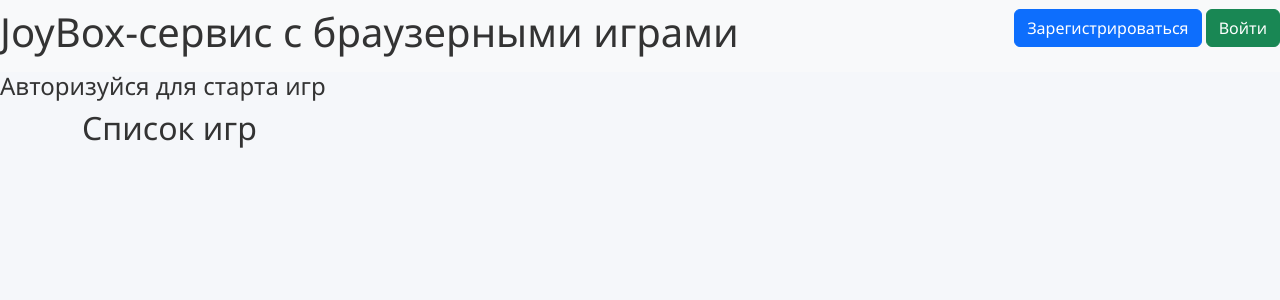
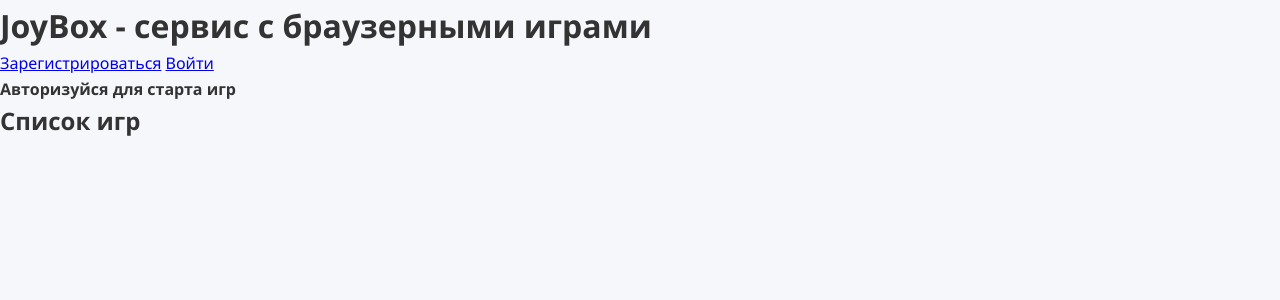
Before and after one commit to FDA-2011/site2, a Flask app: page / in a window 1280 px wide. Shown: the top 300 px of the page. Run offline with Flask 3, Linux system fonts and the light colour scheme.

Commit message:
Update base.html

```diff
--- a/templates/base.html
+++ b/templates/base.html
@@ -2,34 +2,29 @@
 <html lang="en">
 <head>
     <meta charset="utf-8">
-    <meta name="viewport" content="width=device-width, initial-scale=1, shrink-to-fit=no">
-    <link href="https://cdn.jsdelivr.net/npm/bootstrap@5.3.3/dist/css/bootstrap.min.css"
-          rel="stylesheet"
-          integrity="sha384-QWTKZyjpPEjISv5WaRU9OFeRpok6YctnYmDr5pNlyT2bRjXh0JMhjY6hW+ALEwIH"
-          crossorigin="anonymous">
+    <meta name="viewport" content="width=device-width, initial-scale=1">
     <link rel="stylesheet" type="text/css" href="../static/css/style.css"/>
-    <link rel="shortcut icon" href="img/photo_5344024942678766811_x.png
-" type="image/png">
+    <link rel="shortcut icon" href="img/photo_5344024942678766811_x.png" type="image/png">
     <link type="image/x-icon" rel="shortcut icon" href="favicon.ico">
     <title>JoyBox</title>
 </head>
 <body>
-<header>
-    <nav class="navbar navbar-light bg-light">
-        <h1>JoyBox-сервис с браузерными играми</h1>
+    <header class="header">
+        <div class="header-content">
+            <h1 class="logo">JoyBox - сервис с браузерными играми</h1>
+            <div class="auth-buttons">
                 {% if current_user.is_authenticated %}
-        <a class="navbar-brand" href="/logout">{{ current_user.name }} {{ current_user.surname }}</a>
+                    <a class="user-profile" href="/logout">{{ current_user.name }} {{ current_user.surname }}</a>
                 {% else %}
-        <p>
-            <a class="btn btn-primary " href="/register">Зарегистрироваться</a>
+                    <a class="btn btn-primary" href="/register">Зарегистрироваться</a>
                     <a class="btn btn-success" href="/login">Войти</a>
-        </p>
                 {% endif %}
-    </nav>
-    <h4>Авторизуйся для старта игр</h4>
+            </div>
+        </div>
+        <h4 class="subheader">Авторизуйся для старта игр</h4>
     </header>
-<!-- Begin page content -->
-<main role="main" class="container">
+
+    <main class="main-content">
         {% block content %}{% endblock %}
     </main>
 </body>
```
Lines whose indentation alone changed are shown as unchanged.
